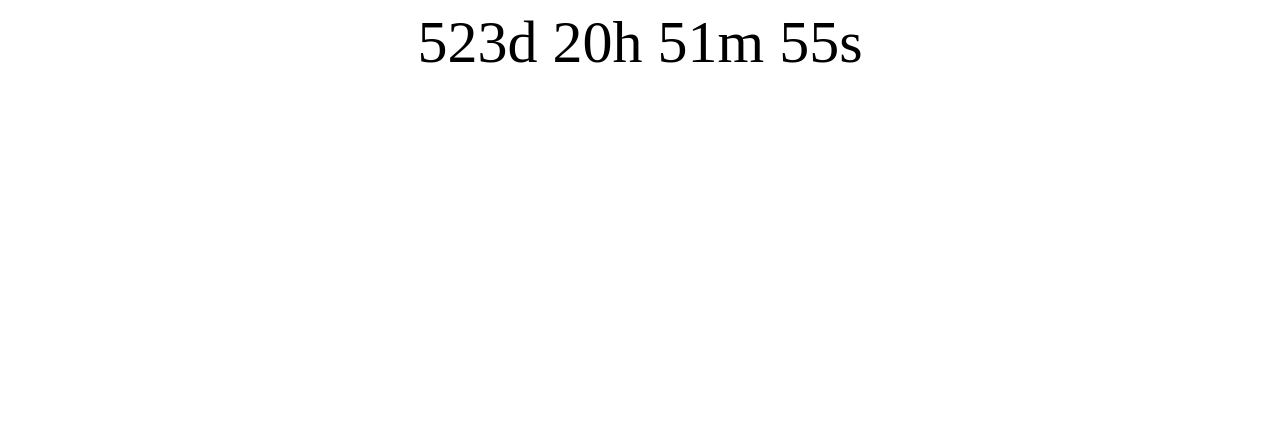
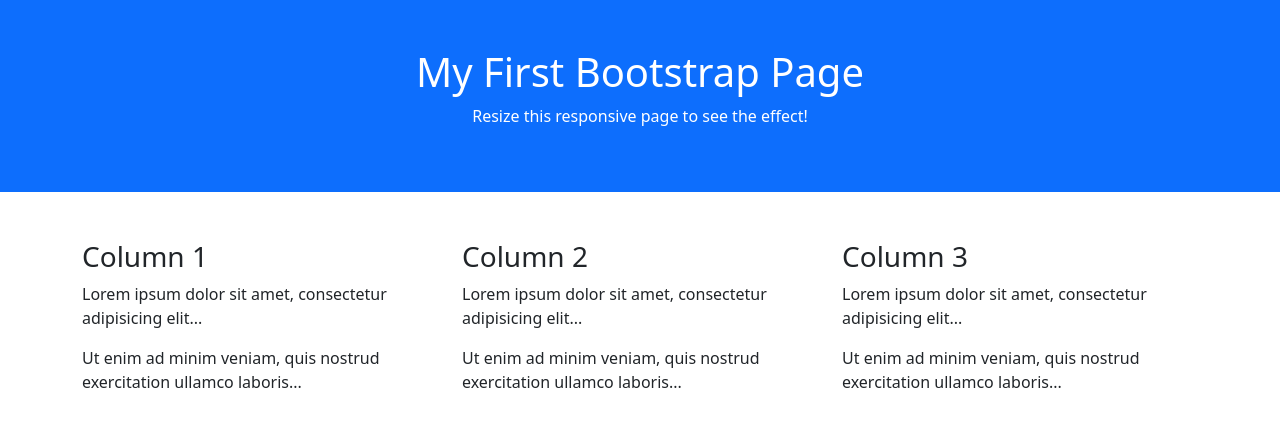
Before and after one commit to zicomarchellinos/zicomarchellinos, a plain HTML site: page index.html in a window 1280 px wide. Drawn offline with nearby package versions, Linux system fonts and the light colour scheme.

Commit message:
Update index.html

```diff
--- a/index.html
+++ b/index.html
@@ -1,49 +1,36 @@
 <html>
 <title>Zico Marchellino - Official Website</title>
-<head>
-<meta name="viewport" content="width=device-width, initial-scale=1">
-<style>
-p {
-  text-align: center;
-  font-size: 60px;
-  margin-top: 0px;
-}
-</style>
+  <meta charset="utf-8">
+  <meta name="viewport" content="width=device-width, initial-scale=1">
+  <link href="https://cdn.jsdelivr.net/npm/bootstrap@5.1.3/dist/css/bootstrap.min.css" rel="stylesheet">
+  <script src="https://cdn.jsdelivr.net/npm/bootstrap@5.1.3/dist/js/bootstrap.bundle.min.js"></script>
 </head>
 <body>
 
-<p id="demo"></p>
+<div class="container-fluid p-5 bg-primary text-white text-center">
+  <h1>My First Bootstrap Page</h1>
+  <p>Resize this responsive page to see the effect!</p>
+</div>
 
-<script>
-// Set the date we're counting down to
-var countDownDate = new Date("Jan 5, 2024 15:37:25").getTime();
-
-// Update the count down every 1 second
-var x = setInterval(function() {
-
-  // Get today's date and time
-  var now = new Date().getTime();
-
-  // Find the distance between now and the count down date
-  var distance = countDownDate - now;
-
-  // Time calculations for days, hours, minutes and seconds
-  var days = Math.floor(distance / (1000 * 60 * 60 * 24));
-  var hours = Math.floor((distance % (1000 * 60 * 60 * 24)) / (1000 * 60 * 60));
-  var minutes = Math.floor((distance % (1000 * 60 * 60)) / (1000 * 60));
-  var seconds = Math.floor((distance % (1000 * 60)) / 1000);
-
-  // Output the result in an element with id="demo"
-  document.getElementById("demo").innerHTML = days + "d " + hours + "h "
-  + minutes + "m " + seconds + "s ";
-
-  // If the count down is over, write some text
-  if (distance < 0) {
-    clearInterval(x);
-    document.getElementById("demo").innerHTML = "EXPIRED";
-  }
-}, 1000);
-</script>
+<div class="container mt-5">
+  <div class="row">
+    <div class="col-sm-4">
+      <h3>Column 1</h3>
+      <p>Lorem ipsum dolor sit amet, consectetur adipisicing elit...</p>
+      <p>Ut enim ad minim veniam, quis nostrud exercitation ullamco laboris...</p>
+    </div>
+    <div class="col-sm-4">
+      <h3>Column 2</h3>
+      <p>Lorem ipsum dolor sit amet, consectetur adipisicing elit...</p>
+      <p>Ut enim ad minim veniam, quis nostrud exercitation ullamco laboris...</p>
+    </div>
+    <div class="col-sm-4">
+      <h3>Column 3</h3>
+      <p>Lorem ipsum dolor sit amet, consectetur adipisicing elit...</p>
+      <p>Ut enim ad minim veniam, quis nostrud exercitation ullamco laboris...</p>
+    </div>
+  </div>
+</div>
 
 </body>
-</html>
+</html
```
